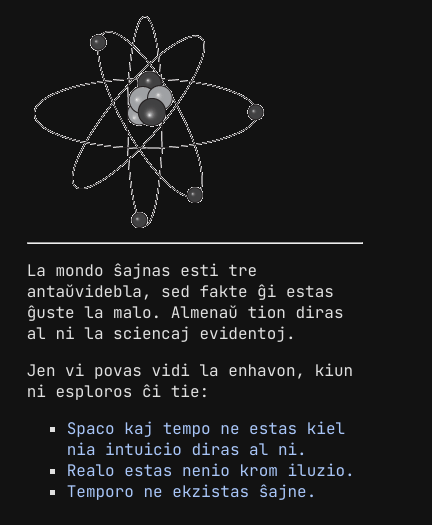
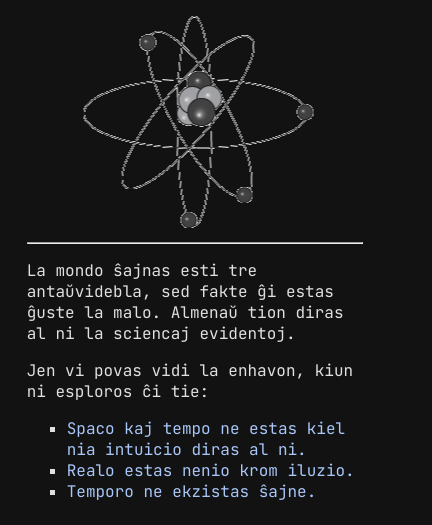
Before and after one commit to ZaneDevv/Lerneja-reta-projekto-SMR---en-Esperanto, a plain HTML site: page index.html in a window 390 px wide. Shown: the part 274-799 px from the top of the page, 432 px wide, since content can reach past the window. Drawn offline with Linux system fonts and the light colour scheme.

Commit message:
Initial commit

```diff
--- a/Styles/MainPage.css
+++ b/Styles/MainPage.css
@@ -68,6 +68,11 @@ footer {
             top: auto;
             position: relative;
             margin-left: 0;
+
+            img {
+                margin-left: 50%;
+                transform: translateX(-50%);
+            }
         }
     }
 }
```
